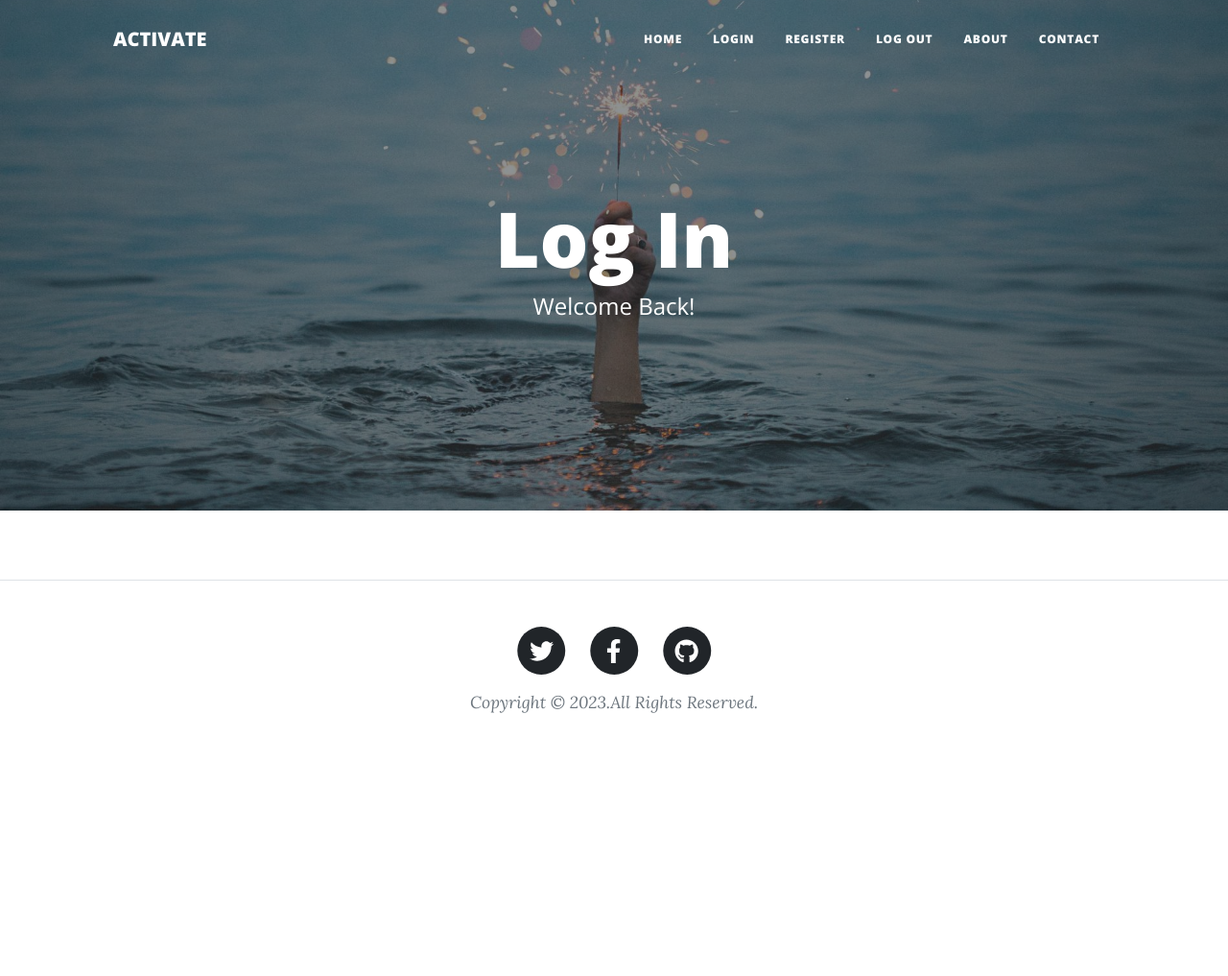
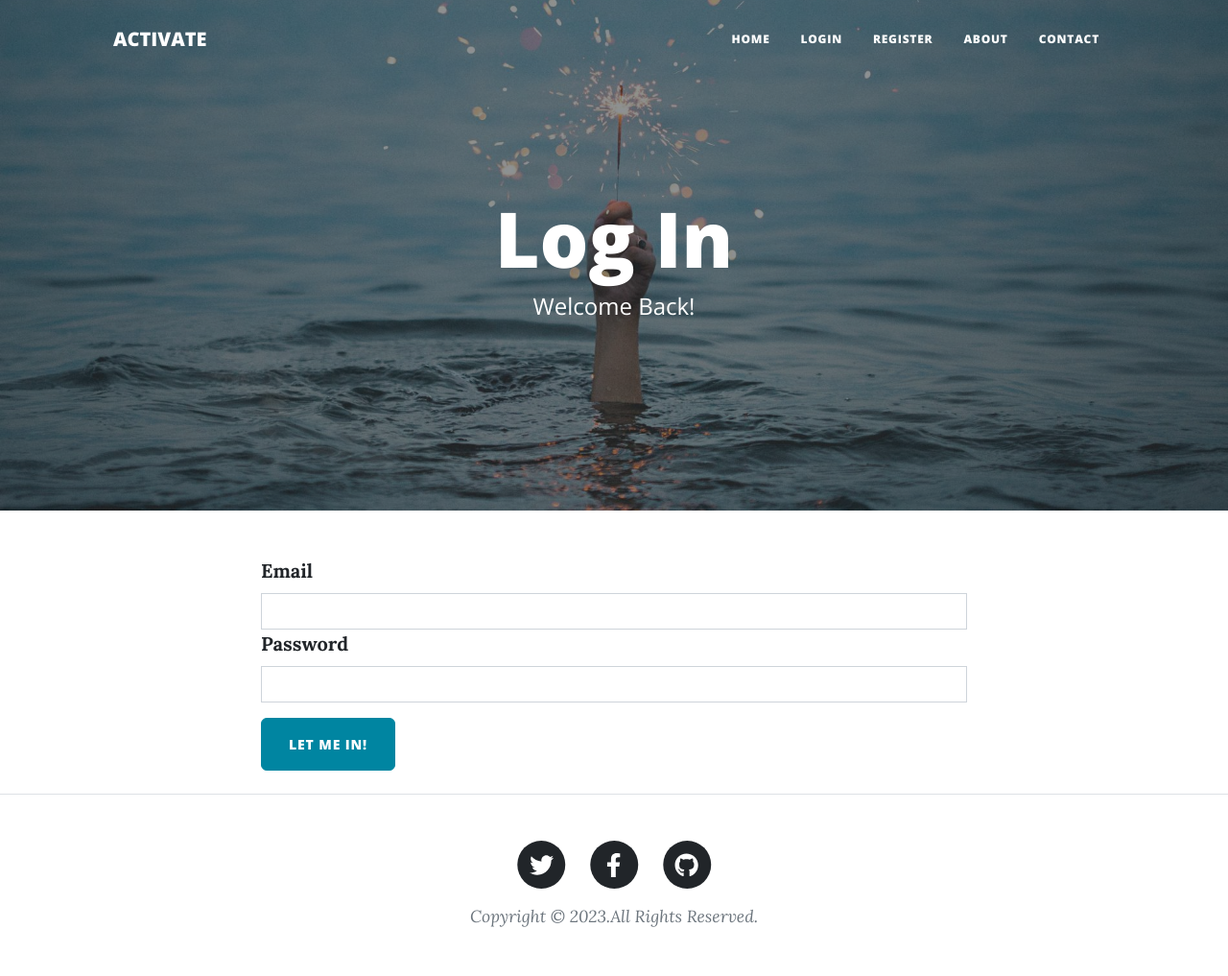
Before and after one commit to jmk-apps/blog, a Flask app: page /login in a window 1280 px wide. Shown: the whole page at 96% size. Before the commit the page ends 743 px from the top, so only its background shows below. Run offline with Flask 3, Linux system fonts and the light colour scheme; some libraries are stand-ins or nearby versions.

Commit message:
Added functionality to login registered users

```diff
--- a/app.py
+++ b/app.py
@@ -1,12 +1,13 @@
 from bs4 import Tag
-from flask import Flask, render_template, redirect, url_for, request
+from flask import Flask, render_template, redirect, url_for, request, flash
 from flask_sqlalchemy import SQLAlchemy
 from sqlalchemy.orm import DeclarativeBase, Mapped, mapped_column, relationship
 from sqlalchemy import Integer, String, Text
-from forms import PostForm, RegisterForm
+from forms import PostForm, RegisterForm, LoginForm
 from flask_ckeditor import CKEditor
 from html_sanitizer import Sanitizer
 from werkzeug.security import generate_password_hash, check_password_hash
+from flask_login import LoginManager, UserMixin, login_user, logout_user, current_user, login_required
 import datetime
 import os
 
@@ -42,7 +43,9 @@ app.config['SECRET_KEY'] = os.environ.get('FLASK_KEY')
 # Initialize the CKEditor
 ckeditor = CKEditor(app)
 
-# TODO: Configure Flask-Login
+# Configure Flask-Login
+login_manager = LoginManager()
+login_manager.init_app(app)
 
 # Connect to the database
 app.config['SQLALCHEMY_DATABASE_URI'] = os.environ.get('DB_URI')
@@ -63,7 +66,7 @@ class BlogPost(db.Model):
 
 
 # User Table
-class User(db.Model):
+class User(db.Model, UserMixin):
     id: Mapped[int] = mapped_column(Integer, primary_key=True)
     email: Mapped[str] = mapped_column(String(250), unique=True, nullable=False)
     password: Mapped[str] = mapped_column(String(250), nullable=False)
@@ -76,11 +79,22 @@ with app.app_context():
     db.create_all()
 
 
+# Flask-login callback. This callback is used to reload the user object from the user ID stored in the session
+@login_manager.user_loader
+def load_user(user_id):
+    return db.session.execute(db.select(User).where(User.id == user_id)).scalar()
+
+
 # TODO: Use Werkzeug to hash the user's password when creating a new user.
 @app.route('/register', methods=["GET", "POST"])
 def register():
     register_form = RegisterForm()
     if register_form.validate_on_submit():
+        registered_user = db.session.execute(db.select(User).where(User.email == register_form.email.data)).scalar()
+        if registered_user is not None:
+            flash("You've already signed up with that email, log in instead!")
+            return redirect(url_for('login'))
+
         new_user = User(
             email=register_form.email.data,
             password=generate_password_hash(register_form.password.data, method="pbkdf2"),
@@ -88,19 +102,32 @@ def register():
         )
         db.session.add(new_user)
         db.session.commit()
+        login_user(new_user)
         return redirect(url_for('home'))
     return render_template("register.html", form=register_form)
 
 
 # TODO: Retrieve a user from the database based on their email.
-@app.route('/login')
+@app.route('/login', methods=["GET", "POST"])
 def login():
-    return render_template("login.html")
+    login_form = LoginForm()
+    if login_form.validate_on_submit():
+        user = db.session.execute(db.select(User).where(User.email == login_form.email.data)).scalar()
+        if user is None:
+            flash("That email does not exist, please try again.")
+            return redirect(url_for('login'))
+        if not check_password_hash(user.password, login_form.password.data):
+            flash("Password incorrect, please try again.")
+            return redirect(url_for('login'))
+        login_user(user)
+        return redirect(url_for('home'))
+    return render_template("login.html", form=login_form)
 
 
 @app.route('/logout')
 def logout():
-    return redirect(url_for('get_all_posts'))
+    logout_user()
+    return redirect(url_for('home'))
 
 
 @app.route('/')
--- a/forms.py
+++ b/forms.py
@@ -26,6 +26,11 @@ class RegisterForm(FlaskForm):
                                                                    message="Name must be between %(min)d and %(max)d characters.")])
     submit = SubmitField("SIGN ME UP!")
 
+
 # TODO: Create a LoginForm to login existing users
+class LoginForm(FlaskForm):
+    email = EmailField("Email", validators=[InputRequired(), Email()])
+    password = PasswordField("Password", validators=[InputRequired(), Length(min=1, message="Password is required.")])
+    submit = SubmitField("LET ME IN!")
 
 # TODO: Create a CommentForm so users can leave comments below posts
--- a/templates/header.html
+++ b/templates/header.html
@@ -64,6 +64,7 @@
               >
             </li>
             <!-- TODO: Only show Login/Register if user is logged out. Otherwise show "Log Out" -->
+              {% if not current_user.is_authenticated %}
                 <li class="nav-item">
                   <a
                     class="nav-link px-lg-3 py-3 py-lg-4"
@@ -78,6 +79,7 @@
                     >Register</a
                   >
                 </li>
+              {% else %}
                 <li class="nav-item">
                   <a
                     class="nav-link px-lg-3 py-3 py-lg-4"
@@ -85,6 +87,7 @@
                     >Log Out</a
                   >
                 </li>
+              {% endif %}
             <li class="nav-item">
               <a
                 class="nav-link px-lg-3 py-3 py-lg-4"
--- a/templates/login.html
+++ b/templates/login.html
@@ -21,8 +21,24 @@
   <div class="container">
     <div class="row">
       <!-- TODO: add a flash message here for users registering twice -->
+
       <div class="col-lg-8 col-md-10 mx-auto">
+          {% with messages = get_flashed_messages() %}
+              {% if messages %}
+                {% for message in messages %}
+                  <p class="text-danger fst-italic">{{ message }}</p>
+                {% endfor %}
+              {% endif %}
+          {% endwith %}
         <!--TODO: render login form here-->
+          <form action="{{ url_for('login') }}" method="post">
+              {{ form.csrf_token }}
+              {{ form.email.label(class_="form-label fw-bold") }}
+              {{ form.email(class_="form-control") }}
+              {{ form.password.label(class_="form-label fw-bold") }}
+              {{ form.password(class_="form-control mb-3") }}
+              {{ form.submit(class_="btn btn-primary") }}
+          </form>
       </div>
     </div>
   </div>
```
Lines whose indentation alone changed are shown as unchanged.
